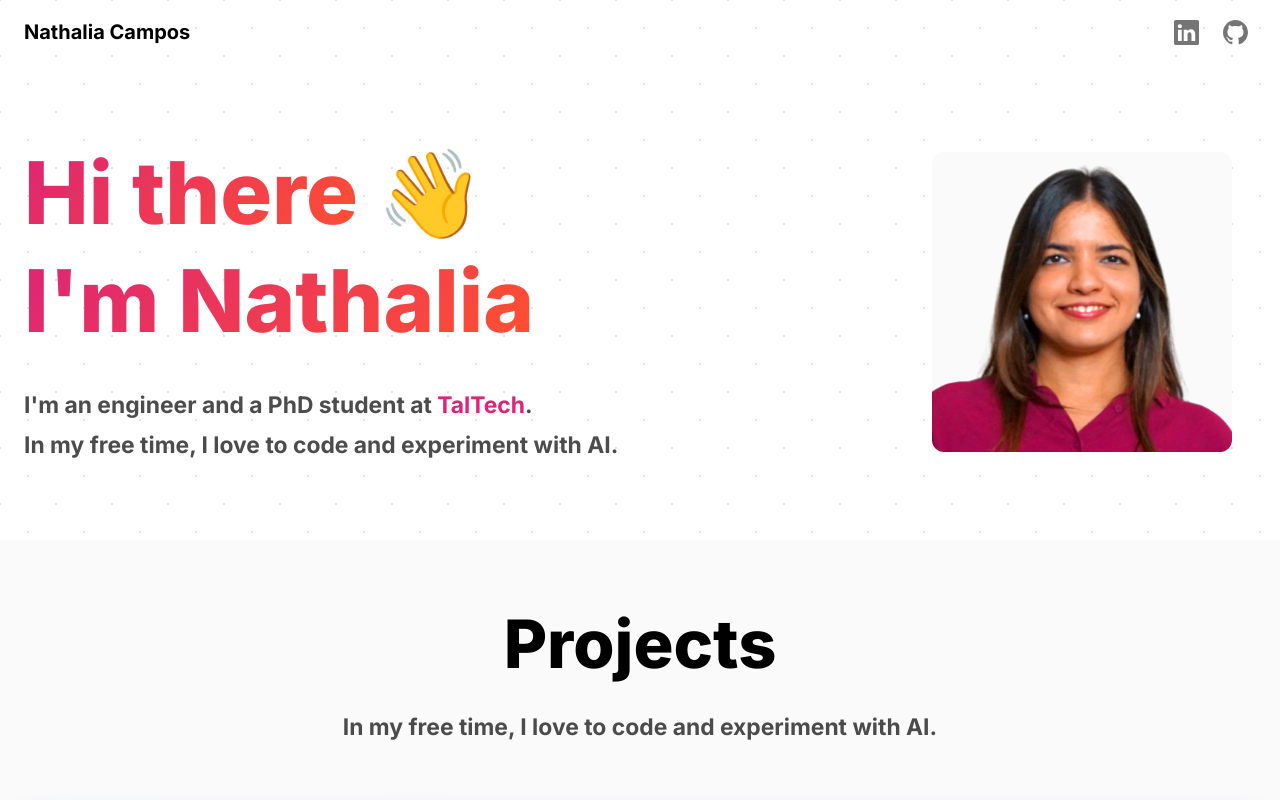
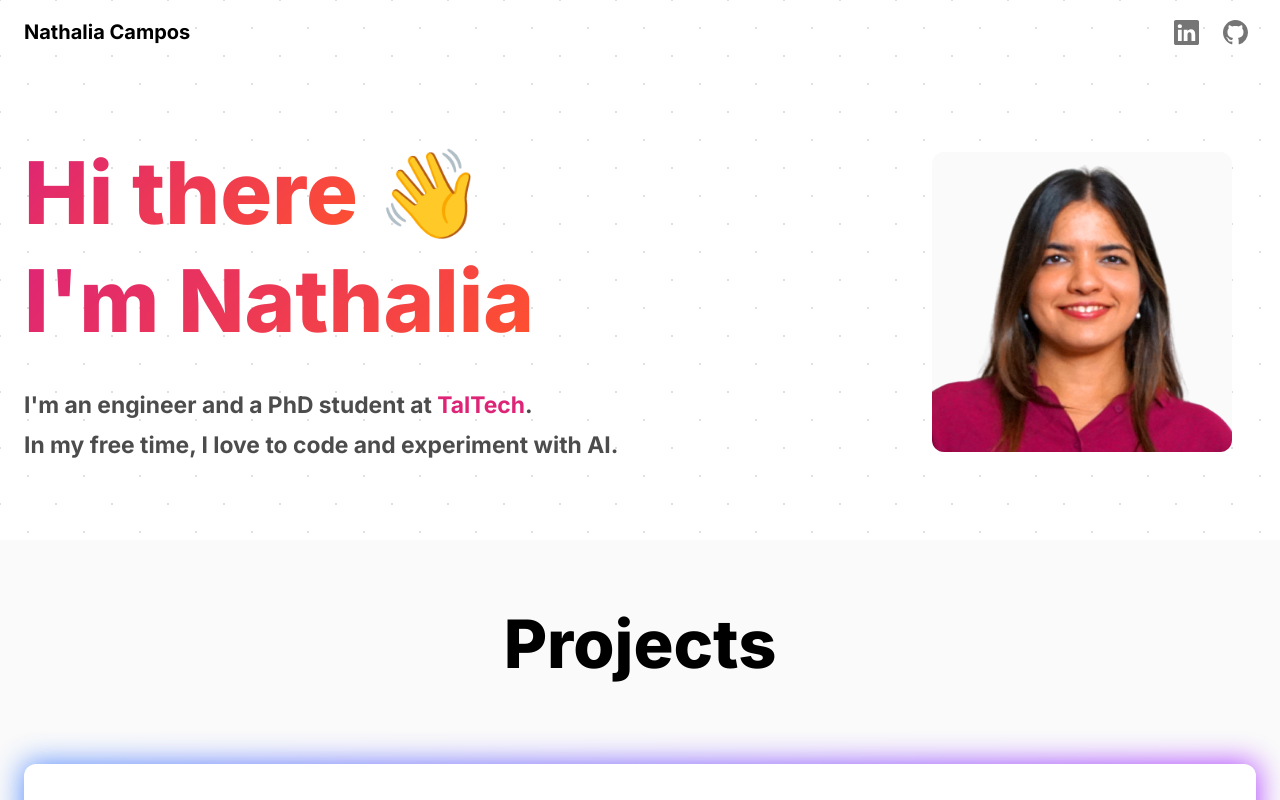
Before and after one commit to nathaliamdc/personal-website, a Next.js app: page / in a window 1280 px wide. Shown: the top 800 px of the page. Built offline with nearby package versions, Linux system fonts and the light colour scheme.

Commit message:
Remove repeated heading

```diff
--- a/pages/index.tsx
+++ b/pages/index.tsx
@@ -105,15 +105,13 @@ const SoftwareProjects = (props: SoftwareProjectsProps) => {
     <Box width="100%" sx={lightBackground}>
       <Container>
         <Stack paddingY={{xs: 4, md: 8, lg: 12}}>
-          <Typography variant="h2" textAlign="center" gutterBottom>
-            Projects
-          </Typography>
           <Typography
-            variant="subtitle1"
+            variant="h2"
             textAlign="center"
+            gutterBottom
             marginBottom={{xs: 8}}
           >
-            In my free time, I love to code and experiment with AI.
+            Projects
           </Typography>
           <Stack gap={{xs: 8, md: 12}}>
             {props.projects.map((project, index) => (
```
